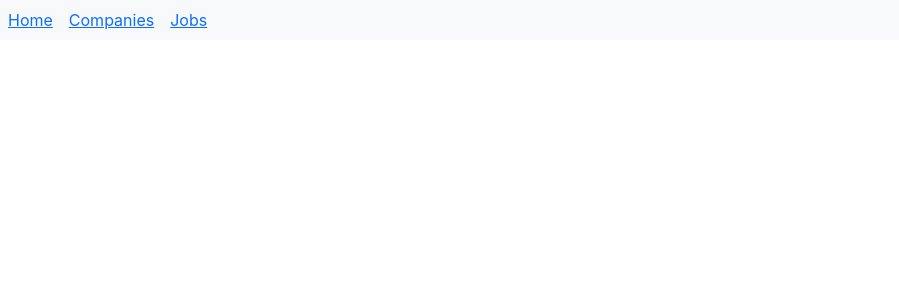
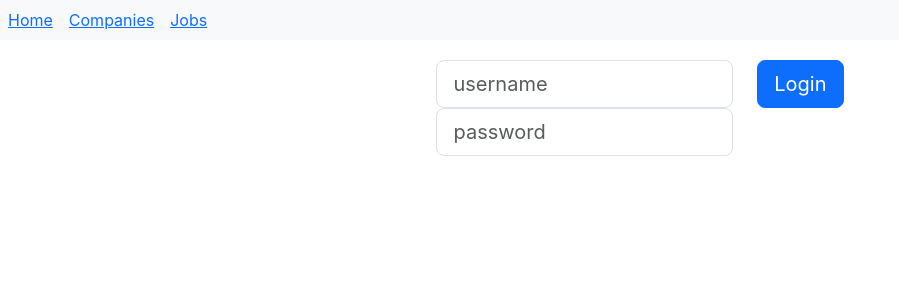
Before and after one commit to aubrey-sherman/react-jobly, a React (Vite) app: page /login in a window 1280 px wide. Shown: the top 300 px of the page, without its empty margins (0-899 px from the left). Built offline with nearby package versions, Linux system fonts and the light colour scheme; no server answers.

Commit message:
component for Login form

```diff
--- a/src/LoginForm.jsx
+++ b/src/LoginForm.jsx
@@ -1,6 +1,59 @@
-/**FIXME:  */
-function LoginForm() {
+import { useState } from "react";
 
+/** Login form for Jobly
+ *
+ * Props: handleLogin function
+ * State: formData
+ *
+ *
+*/
+
+function LoginForm({ handleLogin }) {
+  const [formData, setFormData] = useState({username: "", password: ""});
+  console.log("LoginForm", formData);
+
+  /** Update formData as user types into form fields */
+  function handleChange(evt) {
+    const fieldName = evt.target.name;
+    const value = evt.target.value;
+
+    setFormData(currData => {
+      currData[fieldName] = value;
+      return { ...currData };
+    });
+  }
+
+  /** Sends formData to JoblyApp on form submission*/
+  function handleSubmit(evt) {
+    evt.preventDefault();
+    handleLogin(formData);
+  }
+
+  return (
+    <form onSubmit={handleSubmit}>
+      <div className="row justify-content-center">
+        <div className="col-8">
+          <input
+            type="text"
+            name="username"
+            className="form-control form-control-lg"
+            placeholder="username"
+            onChange={handleChange}
+          />
+          <input
+            type="text"
+            name="password"
+            className="form-control form-control-lg"
+            placeholder="password"
+            onChange={handleChange}
+          />
+        </div>
+        <div className="col-auto">
+          <button type="submit" className="btn btn-lg btn-primary">Login</button>
+        </div>
+      </div>
+    </form>
+  );
 }
 
 export default LoginForm;
```
